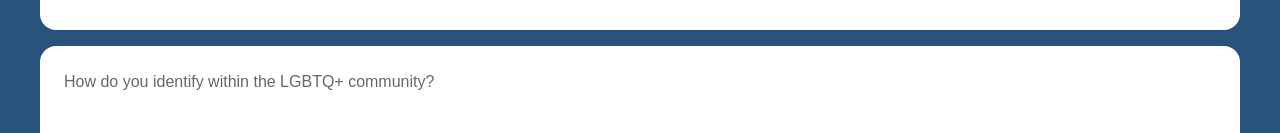
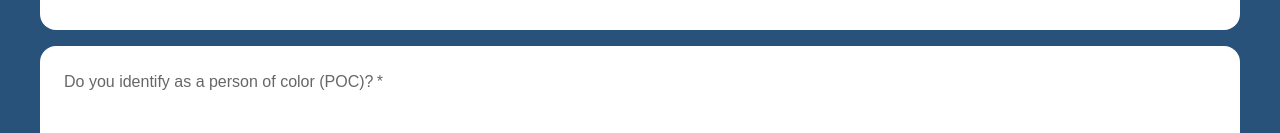
Before and after one commit to collegescore/frontend, a Next.js app: page /review in a window 1280 px wide. Shown: the part 667-800 px from the top of the page. Built offline with nearby package versions, Linux system fonts and the light colour scheme; what @mui/material-nextjs would draw is missing.

Commit message:
Multiple choice questions only show up if person says yes to having corresponding identity

```diff
--- a/src/app/review/page.tsx
+++ b/src/app/review/page.tsx
@@ -1,5 +1,6 @@
 "use client";
 
+import { useState } from "react";
 import {
   Stack,
   Box,
@@ -16,10 +17,33 @@ import { reviewQuestions } from "@/lib/reviewQuestions";
 
 function ReviewPage() {
   const router = useRouter();
+  const [answers, setAnswers] = useState<Answer>({});
 
   const handleCancel = () => {
     router.back();
   };
+
+  const handleAnswerChange = (questionId: string, value: any) => {
+    setAnswers(prev => ({ ...prev, [questionId]: value }));
+  };
+
+  // Filter questions based on conditional logic
+  const visibleQuestions = reviewQuestions.filter(question => {
+    // Check if this is a follow-up question by finding its parent
+    const parentQuestion = reviewQuestions.find(
+      q => q.type === 'yes-no' &&
+           q.conditional &&
+           q.followUpQuestionId === question.id  // Parent's followUpQuestionId points to this question
+    );
+
+    // If this question has a parent, only show it if parent was answered "yes"
+    if (parentQuestion) {
+      return answers[parentQuestion.id] === 'yes';
+    }
+
+    // Show all non-follow-up questions by default
+    return true;
+  });
 
   const handleSubmit = async (event: React.FormEvent<HTMLFormElement>) => {
     event.preventDefault();
@@ -74,13 +98,16 @@ function ReviewPage() {
         </IconButton>
       </Container>
 
-      {reviewQuestions.map((question) => (
+      {visibleQuestions.map((question) => (
         <Container
           key={question.id}
           maxWidth="lg"
           sx={{ bgcolor: "white", borderRadius: 4, pt: 3 }}
         >
-          <ReviewQuestion question={question} />
+          <ReviewQuestion
+            question={question}
+            onChange={handleAnswerChange}
+          />
         </Container>
       ))}
       <Button
--- a/src/components/review/Question.tsx
+++ b/src/components/review/Question.tsx
@@ -16,9 +16,10 @@ import { AdapterDayjs } from "@mui/x-date-pickers/AdapterDayjs";
 
 interface ReviewQuestionProps {
   question: Question;
+  onChange?: (questionId: string, value: any) => void;
 }
 
-function ReviewQuestion({ question }: ReviewQuestionProps) {
+function ReviewQuestion({ question, onChange }: ReviewQuestionProps) {
   const renderInput = (question: Question) => {
     switch (question.type) {
       case "star-rating":
@@ -36,6 +37,7 @@ function ReviewQuestion({ question }: ReviewQuestionProps) {
             aria-labelledby={`${question.id}-label`}
             name={question.id}
             id={question.id}
+            onChange={(e) => onChange?.(question.id, e.target.value)}
           >
             <FormControlLabel
               value="yes"
```
